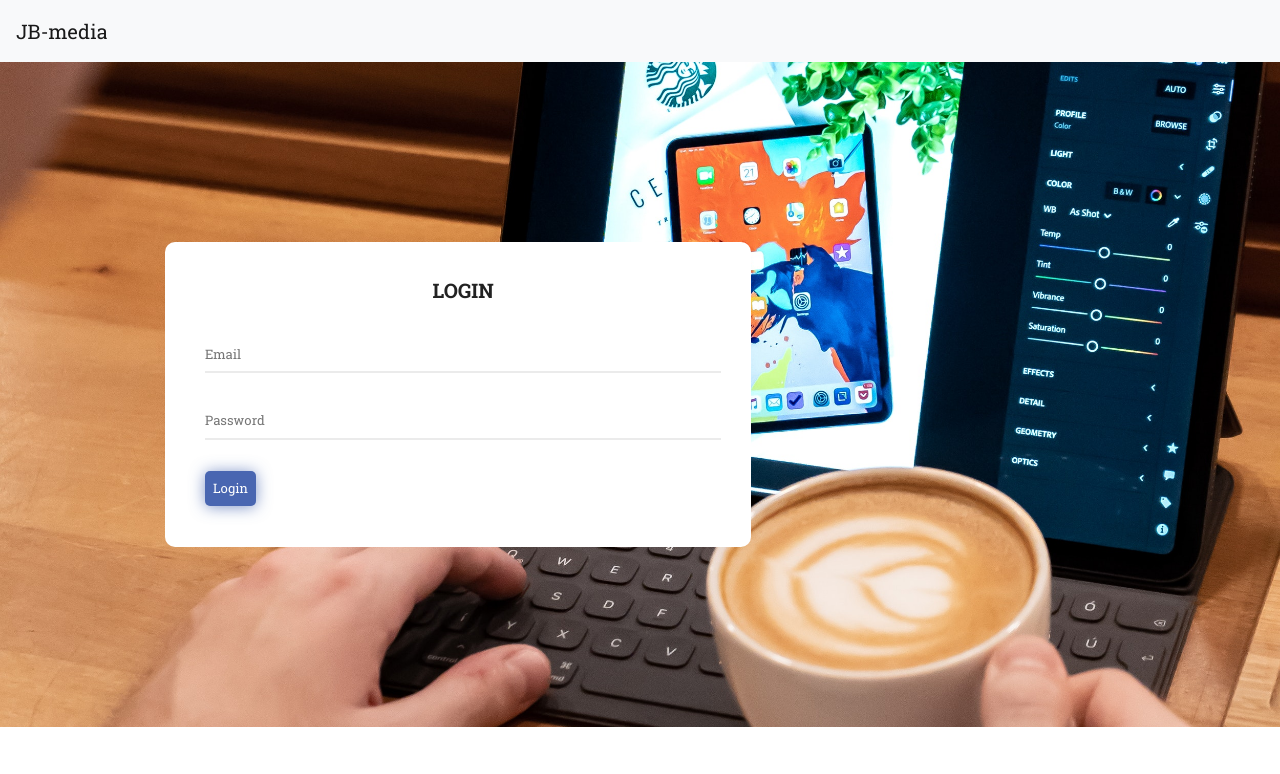
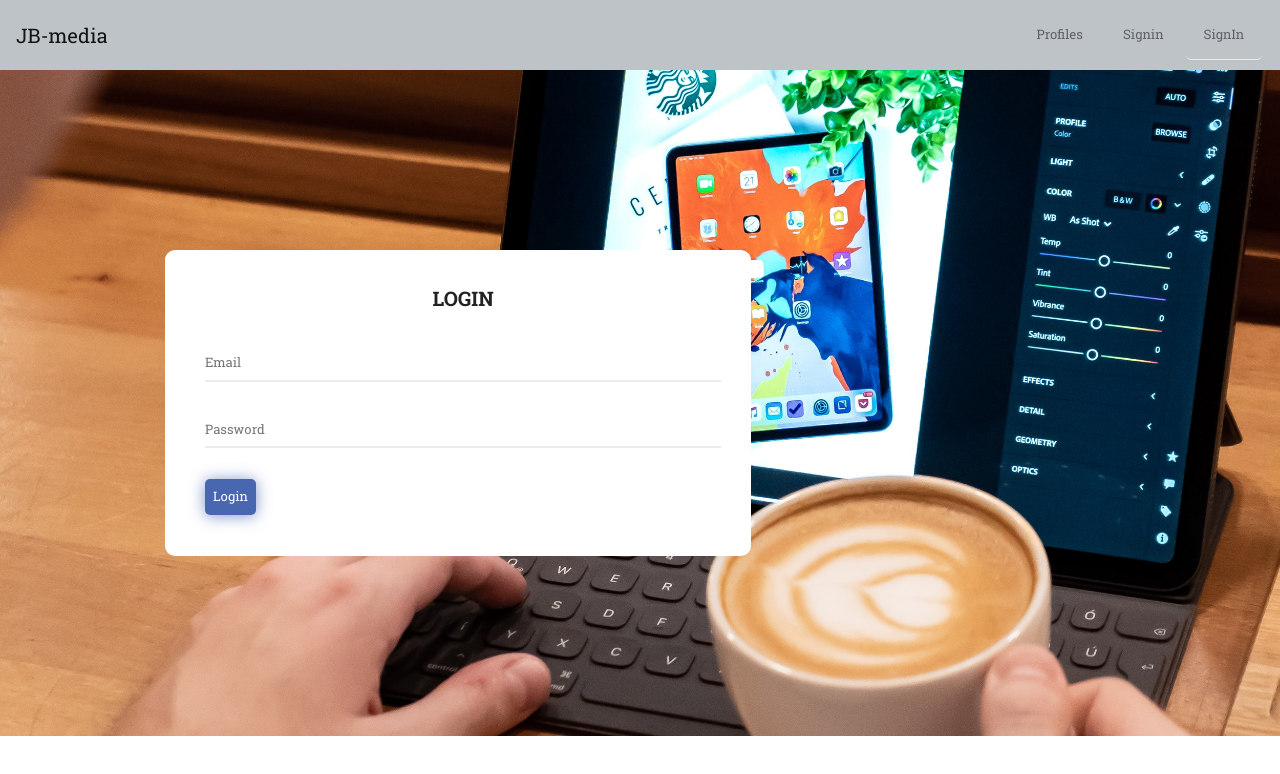
Before and after one commit to BoltC0rt3z/bolt-j-frontend, a React (Create React App) app in the folder jb-media/: page /signin in a window 1280 px wide. Shown: the top 774 px of the page. Built offline with nearby package versions, Linux system fonts and the light colour scheme.

Commit message:
Updated the Navbar

```diff
--- a/jb-media/src/assets/css/auth.css
+++ b/jb-media/src/assets/css/auth.css
@@ -245,24 +245,20 @@ ul li:last-child {
 }
 
 ul li:not(.init) {
-    display: none;
-    background: #fff;
     color: #222;
     padding: 5px 10px;
-    border-left: 1px solid #ebebeb;
-    border-right: 1px solid #ebebeb;
-    border-top: 1px solid #ebebeb;
+    margin: 2px;
+    border-radius: 5px;
 }
 
 ul li:not(.init):hover, ul li.selected:not(.init) {
-    background: #4966b1;
+    background: #f2f2f2;
     color: #fff;
 }
 
 li.init {
     cursor: pointer;
     position: relative;
-    border-bottom: 2px solid #ebebeb;
 }
 
 li.init:after {
--- a/jb-media/src/components/container/posts/postContainer.js
+++ b/jb-media/src/components/container/posts/postContainer.js
@@ -33,7 +33,7 @@ class GetPosts extends Component {
             <img  src={post.image_path} alt="post img" className="emage" />
             <div className="card-body">
               <h5 className="card-title">{post.title}</h5>
-              <p className="card-text">{post.author.username}</p>
+              <p className="card-text">By: { post.author.username}</p>
             <p><small class="text-muted">{moment(post.created_at).fromNow()}</small></p>
             </div>
             </div>
--- a/jb-media/src/layout/Navbar.js
+++ b/jb-media/src/layout/Navbar.js
@@ -76,7 +76,7 @@ export default class Example extends React.Component {
   render() {
     return (
       <div>
-        <Navbar color="light" light expand="md">
+        <Navbar style={{backgroundColor: '#BDC3C7'}} light expand="md">
           <NavbarBrand href="/">JB-media</NavbarBrand>
           <NavbarToggler onClick={this.toggle} />
           <Collapse isOpen={this.state.isOpen} navbar>
@@ -85,12 +85,11 @@ export default class Example extends React.Component {
               <NavLink href="#">Profiles</NavLink>
               </NavItem>
                    <NavItem>
-                        <NavLink href="#">Sign</NavLink>
+                        <NavLink href="#">Signin</NavLink>
                     </NavItem>
                      <NavItem>
                         <NavLink href="#">SignIn</NavLink>
                     </NavItem>
-
             </Nav>
           </Collapse>
         </Navbar>
```
